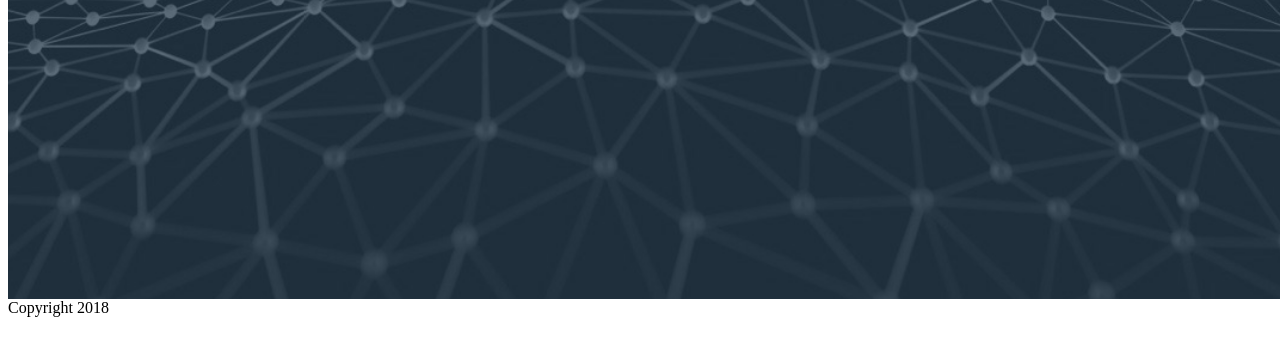
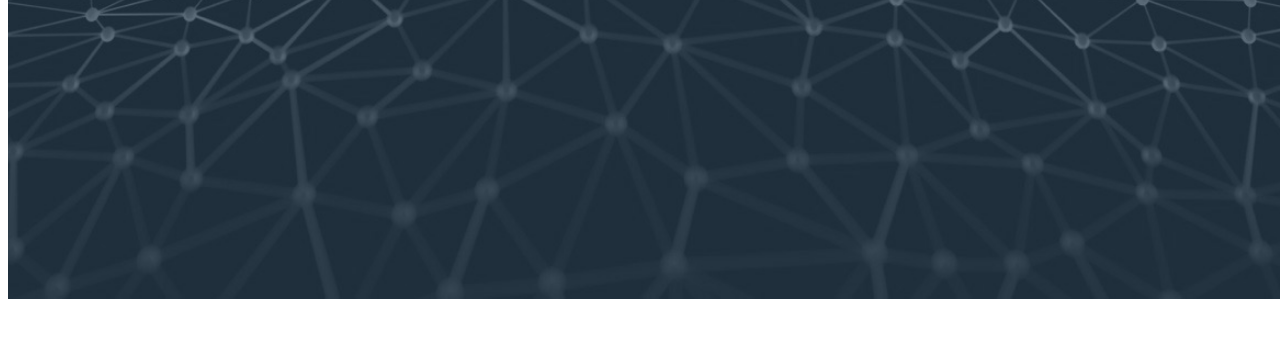
Before and after one commit to andwilson/acclimate.io, a Gatsby site: page / in a window 1280 px wide. Shown: the part 444-800 px from the top of the page. Built offline with nearby package versions, Linux system fonts and the light colour scheme; Gatsby itself is replaced by a stand-in of ours.

Commit message:
changed background cover from fixed and added background color

```diff
--- a/src/pages/index.js
+++ b/src/pages/index.js
@@ -11,7 +11,8 @@ const Top = styled.div`
   position: relative;
   height: calc(100vh - 65px);
   width: 100vw;
-  background: url(${topImage}) no-repeat center center fixed;
+  background-color: ${colors.dark};
+  background: url(${topImage}) no-repeat center center;
   background-size: cover;
   display: flex;
   align-items: center;
@@ -37,7 +38,6 @@ export default ({ data }) => (
       </div>
     </Top>
     <div>
-      Copyright 2018
     </div>
   </div>
 );
```
